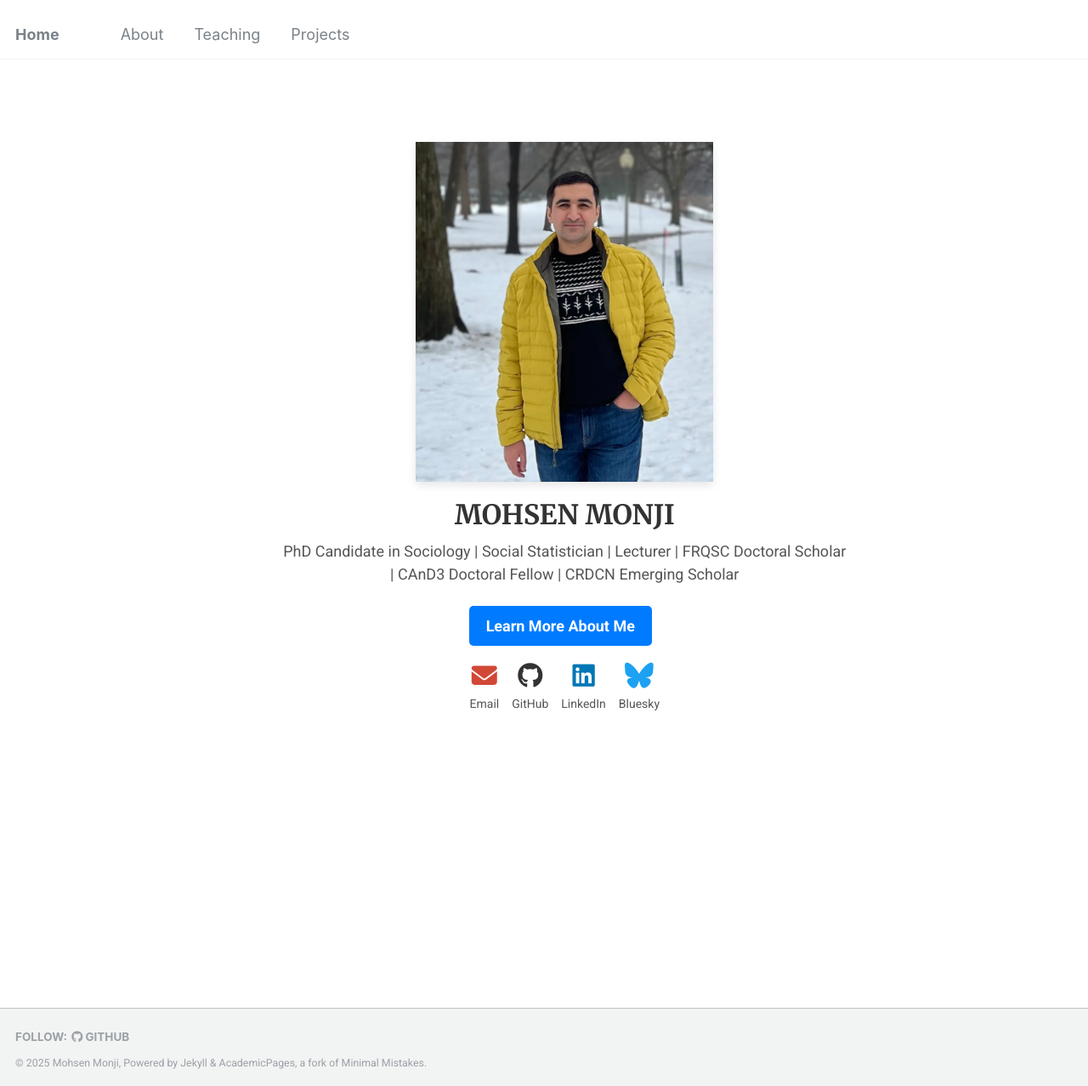
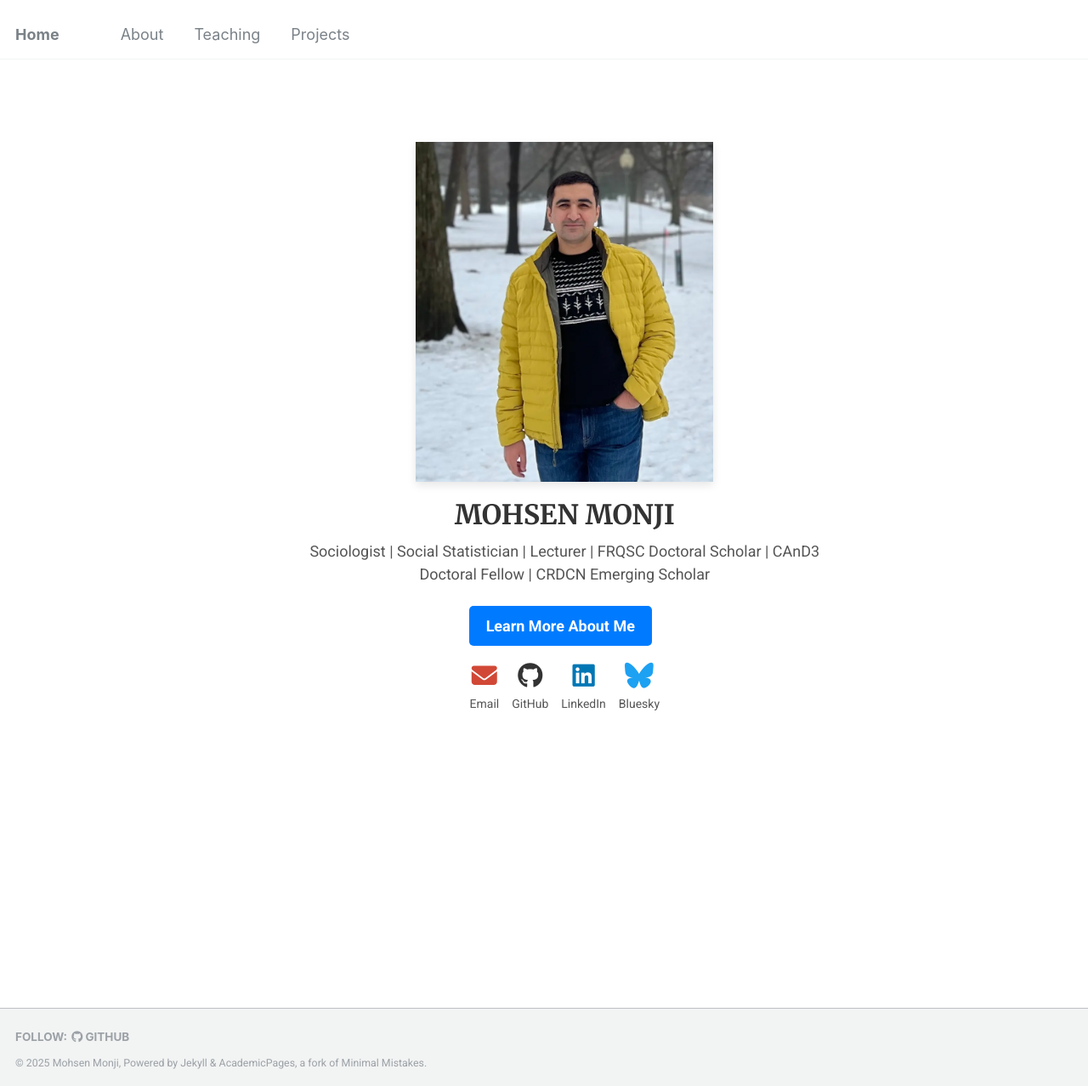
Before and after one commit to Mohsnmonji/mohsnmonji.github.io, a Jekyll site: the page built from _pages/front.md, in a window 1280 px wide and 1278 px high. Shown: the whole window at 85% size. Built offline with Jekyll 4.4.1, drawn with Linux system fonts in a browser that asks for light colours.

Commit message:
Update front.md

```diff
--- a/_pages/front.md
+++ b/_pages/front.md
@@ -17,7 +17,7 @@ hide_avatar: true
 
   <!-- Subtitle -->
   <p style="font-size: 18px; margin-top: 5px; color: #555;">
-    PhD Candidate in Sociology | Social Statistician | Lecturer | FRQSC Doctoral Scholar | CAnD3 Doctoral Fellow | CRDCN Emerging Scholar
+    Sociologist | Social Statistician | Lecturer | FRQSC Doctoral Scholar | CAnD3 Doctoral Fellow | CRDCN Emerging Scholar
   </p>
 
 
```
